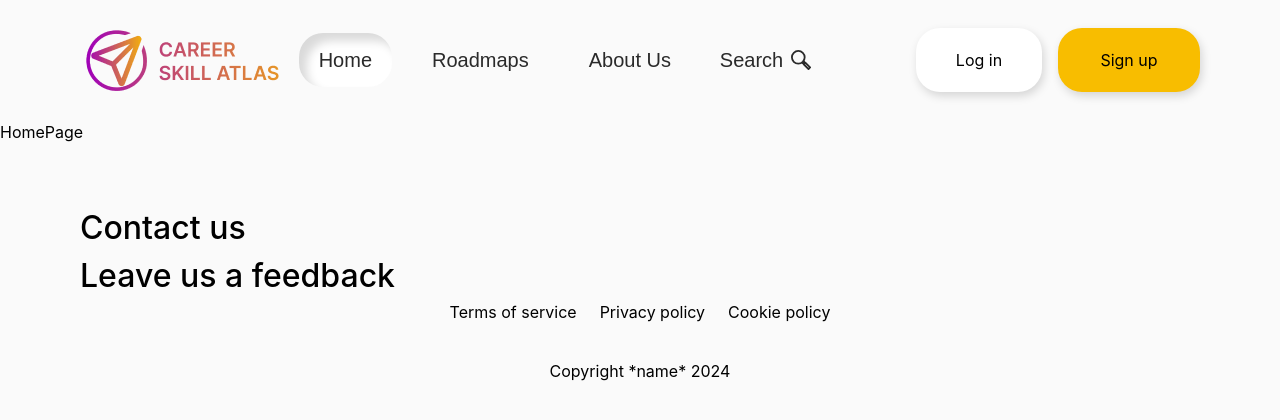
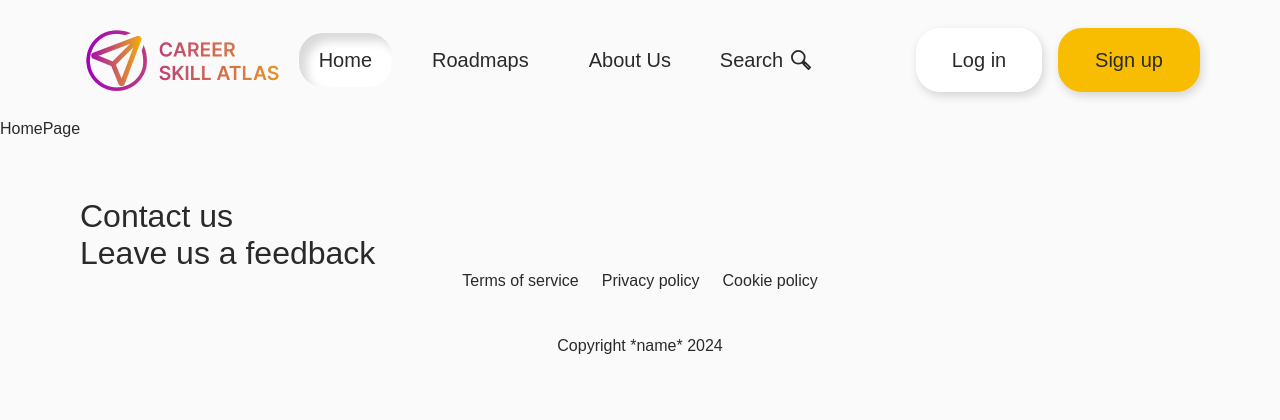
Before and after one commit to bootcamp2024-quantum/core-frontend, a React (Vite) app: page / in a window 1280 px wide. Shown: the top 420 px of the page. Built offline with nearby package versions, Linux system fonts and the light colour scheme; no server answers.

Commit message:
CSA-49: vars and fonts added, css fixed

```diff
--- a/package.json
+++ b/package.json
@@ -13,6 +13,7 @@
     "docker:reset": "docker rm core-frontend-container && docker rmi core-frontend-image"
   },
   "dependencies": {
+    "@fontsource-variable/montserrat": "^5.0.18",
     "@hookform/resolvers": "^3.3.4",
     "@reduxjs/toolkit": "^2.2.1",
     "axios": "^1.6.8",
--- a/src/components/AuthNav/AuthNav.module.css
+++ b/src/components/AuthNav/AuthNav.module.css
@@ -13,13 +13,16 @@
     width: 126px;
     height: 64px;
     box-shadow: 2px 4px 10px 0 rgba(0, 0, 0, 0.15);
-    background: #fff;
+    background: var(--white);
     cursor: pointer;
+    font-weight: 400;
+    font-size: 20px;
+    line-height: 1.5;
 }
 
 .loginBtn:hover,
 .loginBtn:focus {
-    border: 1px solid #f8bd00;
+    border: 1px solid var(--secondary-btn-border-hover);
 }
 
 .loginBtn:active {
@@ -36,16 +39,19 @@
     width: 142px;
     height: 64px;
     box-shadow: 2px 4px 10px 0 rgba(0, 0, 0, 0.15);
-    background: #f8bd00;
+    background: var(--main-btn-normal-background);
     cursor: pointer;
+    font-weight: 400;
+    font-size: 20px;
+    line-height: 1.5;
 }
 
 .signUpBtn:hover,
 .signUpBtn:focus {
-    background: #f8a400;
+    background: var(--main-btn-hover-background);
 }
 
 .signUpBtn:active {
     box-shadow: inset 8px 8px 10px 0 rgba(0, 0, 0, 0.15);
-    background: #f8a400;
+    background: var(--main-btn-hover-background);
 }
--- a/src/components/Header/Header.module.css
+++ b/src/components/Header/Header.module.css
@@ -31,24 +31,23 @@
     display: flex;
     justify-content: center;
     align-items: center;
-    font-family: "Montserrat", sans-serif;
     font-weight: 400;
     font-size: 20px;
     line-height: 1.5;
-    color: #2a2a2a;
+    color: var(--main-text-color);
     cursor: pointer;
 }
 
 .navMenuItem:hover,
 .navMenuItem:focus {
-    border: 1px solid #f8bd00;
+    border: 1px solid var(--secondary-btn-border-hover);
     border-radius: 24px;
 }
 
 .active {
     border-radius: 24px;
     box-shadow: inset 8px 8px 10px 0 rgba(0, 0, 0, 0.15);
-    background: #fff;
+    background: var(--white);
 }
 
 .searchBarBtn {
@@ -60,10 +59,9 @@
     border: none;
     color: inherit;
     background-color: transparent;
-    font-family: "Montserrat", sans-serif;
     font-size: 20px;
     line-height: 1.5;
-    color: #2a2a2a;
+    color: var(--main-text-color);
 }
 
 .searchIcon {
@@ -71,5 +69,5 @@
     width: 20px;
     height: 20px;
     fill: none;
-    stroke: #2a2a2a;
+    stroke: var(--main-text-color);
 }
--- a/src/components/Header/SearchBar/SearchBar.module.css
+++ b/src/components/Header/SearchBar/SearchBar.module.css
@@ -3,33 +3,32 @@
 }
 
 .input {
-    border: 1px solid #f8bd00;
+    border: 1px solid var(--input-border-normal);
     border-radius: 20px;
     padding: 20px;
     width: 592px;
     height: 64px;
     margin-right: 96px;
     box-shadow: 2px 4px 10px 0 rgba(0, 0, 0, 0.15);
-    background: #fff;
-    color: #000;
+    background: var(--white);
+    color: var(--main-text-color);
 }
 
 .input::placeholder {
-    font-family: "Montserrat", sans-serif;
     font-weight: 400;
     font-size: 16px;
-    color: #a9a9a9;
+    color: var(--input-placeholder-normal);
 }
 
 .input:hover,
 .input:focus {
     outline: none;
     color: inherit;
-    border: 1px solid #f8a400;
+    border: 1px solid var(--input-border-hover);
 }
 
 .input:active {
-    border: 1px solid #f8a400;
+    border: 1px solid var(--input-border-hover);
     box-shadow: inset 8px 8px 10px 0 rgba(0, 0, 0, 0.15);
     color: inherit;
 }
@@ -52,5 +51,5 @@
     width: 28px;
     height: 28px;
     fill: none;
-    stroke: #2a2a2a;
+    stroke: var(--main-text-color);
 }
--- a/src/index.css
+++ b/src/index.css
@@ -1,19 +1,18 @@
+@import '@fontsource-variable/montserrat';
+@import './styles/colorVars.css';
+
 :root {
-  font-family: Inter, system-ui, Avenir, Helvetica, Arial, sans-serif;
-  line-height: 1.5;
-  font-weight: 400;
-
-  color-scheme: light dark;
-  color: #000;
-  background: #fafafa;
-
+  font-family: 'Montserrat Variable', sans-serif;
   font-synthesis: none;
+  background-color: var(--main-background);
+  color: var(--main-text-color);
   text-rendering: optimizeLegibility;
   -webkit-font-smoothing: antialiased;
   -moz-osx-font-smoothing: grayscale;
 }
 
 body {
+  font-family: 'Montserrat Variable', sans-serif;
   margin: 0;
 }
 
--- /dev/null
+++ b/src/styles/colorVars.css
@@ -0,0 +1,16 @@
+:root {
+    --black: #000;
+    --white: #fff;
+    --main-background: #fafafa;
+    --main-text-color: #2a2a2a;
+    --main-btn-normal-background: #f8bd00;
+    --main-btn-hover-background: #f8a400;
+    --main-button-disabled-background: #f4ecdf;
+    --secondary-btn-disabled-background: #cdcdcd;
+    --secondary-btn-border-hover: #f8bd00;
+    --input-placeholder-normal: #a9a9a9;
+    --input-error-color: #e33629;
+    --input-border-normal: #f8bd00;
+    --input-border-hover: #f8a400;
+    --main-violet-color: #9f02b8;
+}
```
Also changed, not shown: 1 other file (tests, documents, lock files or other folders).
